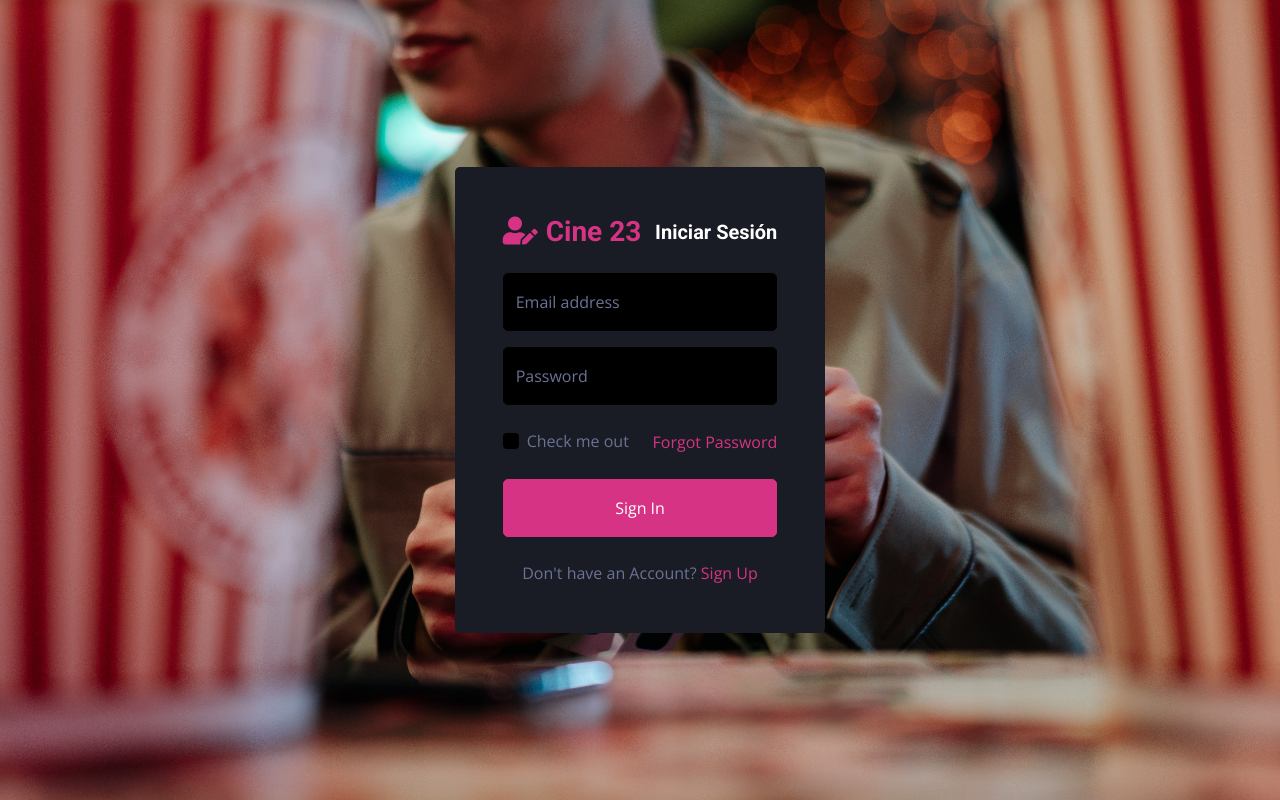
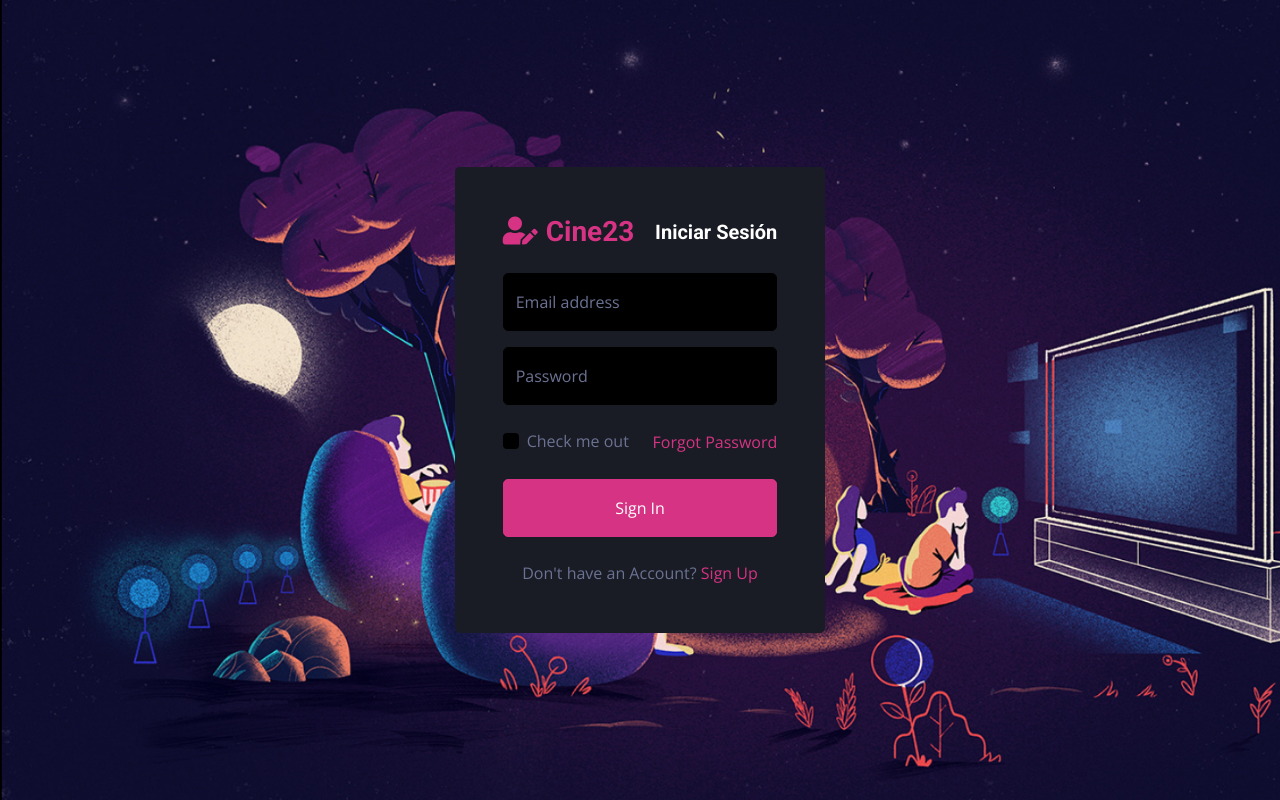
Before and after one commit to edisonjt/P1_DesarrolloWEB, a PHP site: page /signin.php in a window 1280 px wide. Run offline with PHP 8.4, Linux system fonts and the light colour scheme; some libraries are stand-ins or nearby versions.

Commit message:
Cambio de fondo

```diff
--- a/assets/admin/css/style.css
+++ b/assets/admin/css/style.css
@@ -1,6 +1,7 @@
 /********** Template CSS **********/
 body{
-    background-image: url("../img/background.jpg");
+    /* background-image: url("../img/background.jpg"); */
+    background-image: url("../../user/images/banner.png");
     background-size: cover;
 }
 :root {
--- a/signin.php
+++ b/signin.php
@@ -49,7 +49,7 @@
             <div class="d-flex align-items-center justify-content-between mb-3">
               <a href="index.html" class="">
                 <h3 class="text-primary">
-                  <i class="fa fa-user-edit me-2"></i>Cine 23
+                  <i class="fa fa-user-edit me-2"></i>Cine23
                 </h3>
               </a>
               <h5>Iniciar Sesión</h5>
```
